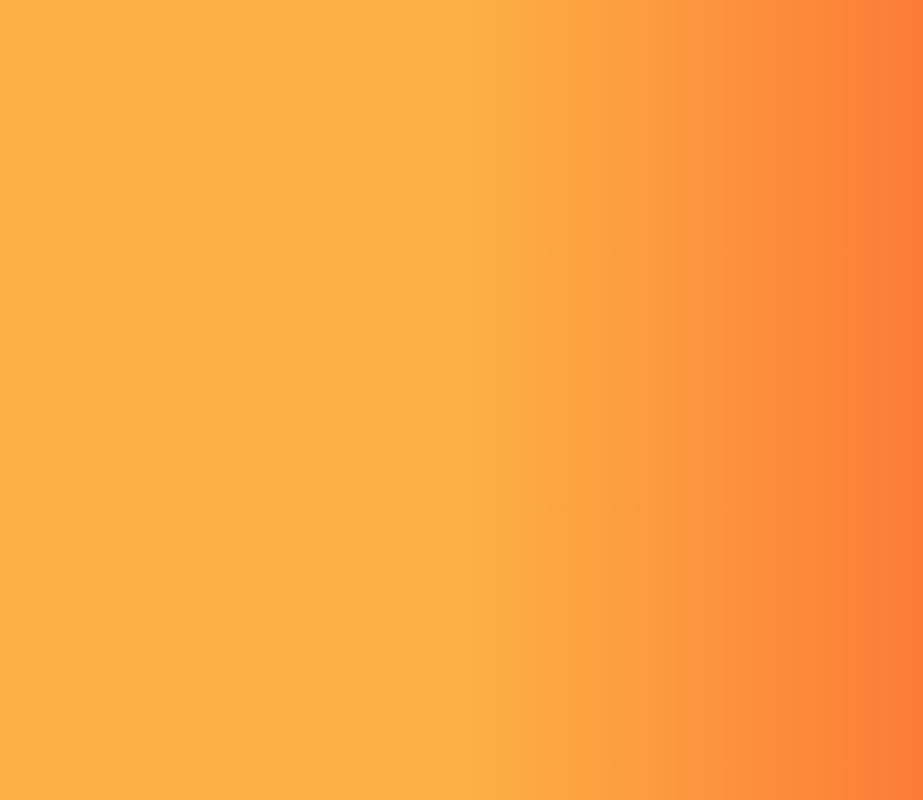
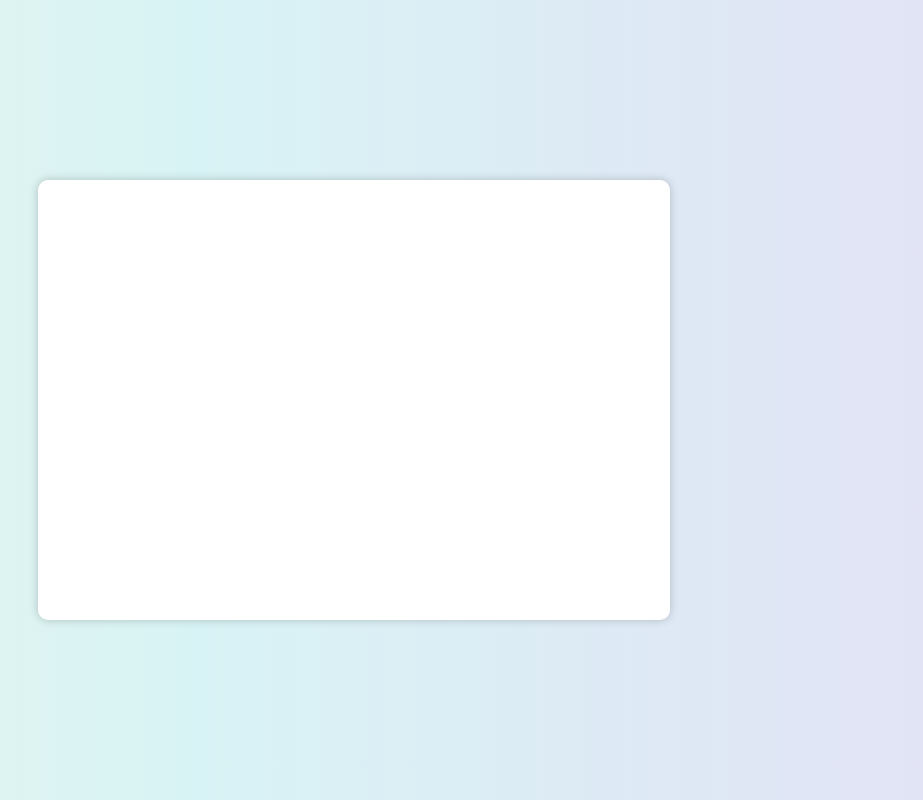
Before and after one commit to minted-skein/public-site, a plain HTML site: page index.html in a window 1280 px wide. Shown: the whole page, without its empty margins (286-1209 px from the left). Drawn offline with Linux system fonts and the light colour scheme.

Commit message:
skeleton

```diff
--- a/index.html
+++ b/index.html
@@ -1,54 +1,54 @@
 <!DOCTYPE html>
 <html lang="en">
-
 <head>
   <meta charset="UTF-8">
   <meta name="viewport" content="width=device-width, initial-scale=1.0">
   <title>Generation Games</title>
+  <link href="./Inter.ttf" rel="stylesheet">
+
   <style>
+
     @font-face {
-      font-family: 'Regards';
-      src: url('./Regards.ttf') format('truetype');
+      font-family: 'Inter';
+      src: url('./Inter.ttf') format('truetype');
     }
 
-    @font-face {
-      font-family: 'Ashford';
-      src: url('./Ashford.ttf') format('truetype');
-    }
-
-    body,
-    html {
+    body, html {
       height: 100%;
       margin: 0;
-      color: white;
-      font-family: 'Ashford', sans-serif;
-      width: 100%;
-      height: 100%;
-      position: absolute;
-      background: linear-gradient(270deg, #833ab4, #fd1d1d, #fcb045, #fcb045, #833ab4, #fd1d1d, #fcb045);
+      color: rgb(0, 0, 0);
+      font-family: 'Inter', sans-serif;
+      font-weight: 400;
+      font-size: medium;
+      background: linear-gradient(270deg, #e9d8f5, #d8f3f5, #f5f4d8, #e0d8f5, #f5d8f2, #f5d8dd, #d9f5d8);
       background-size: 600% 600%;
-      animation: moveGradient 25s ease infinite;
+      animation: moveGradient 15s ease infinite;
     }
 
     @keyframes moveGradient {
-      0% {
-        background-position: 0% 50%;
-      }
+      0% { background-position: 0% 50%; }
+      50% { background-position: 100% 50%; }
+      100% { background-position: 0% 50%; }
+    }
 
-      50% {
-        background-position: 100% 50%;
-      }
+    .island {
+      position: absolute;
+      top: 50%;
+      left: 50%;
+      transform: translate(-50%, -50%);
+      width: 40%;
+      height: 40%;
+      padding: 60px;
+      background: white;
+      border-radius: 10px;
+      box-shadow: 0px 0px 10px rgba(0, 0, 0, 0.2);
+    }
 
-      100% {
-        background-position: 0% 50%;
-      }
-    }
   </style>
 </head>
+<body>
+  <div class="island">
 
-<body>
-
+  </div>
 </body>
-
-
 </html>
```
Also changed, not shown: Ashford.ttf (deleted), Inter.ttf (added), Regards.ttf (deleted).
